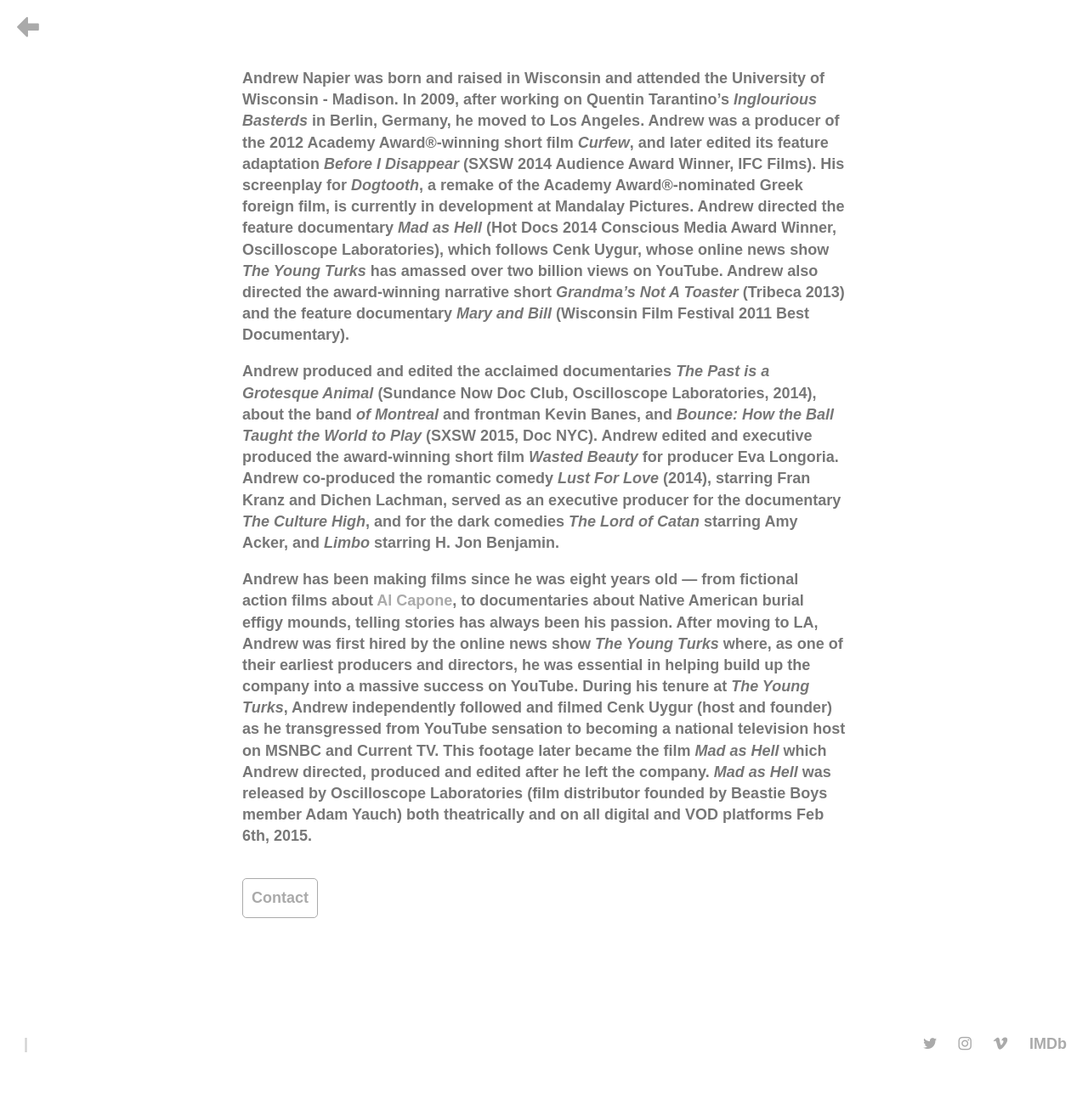
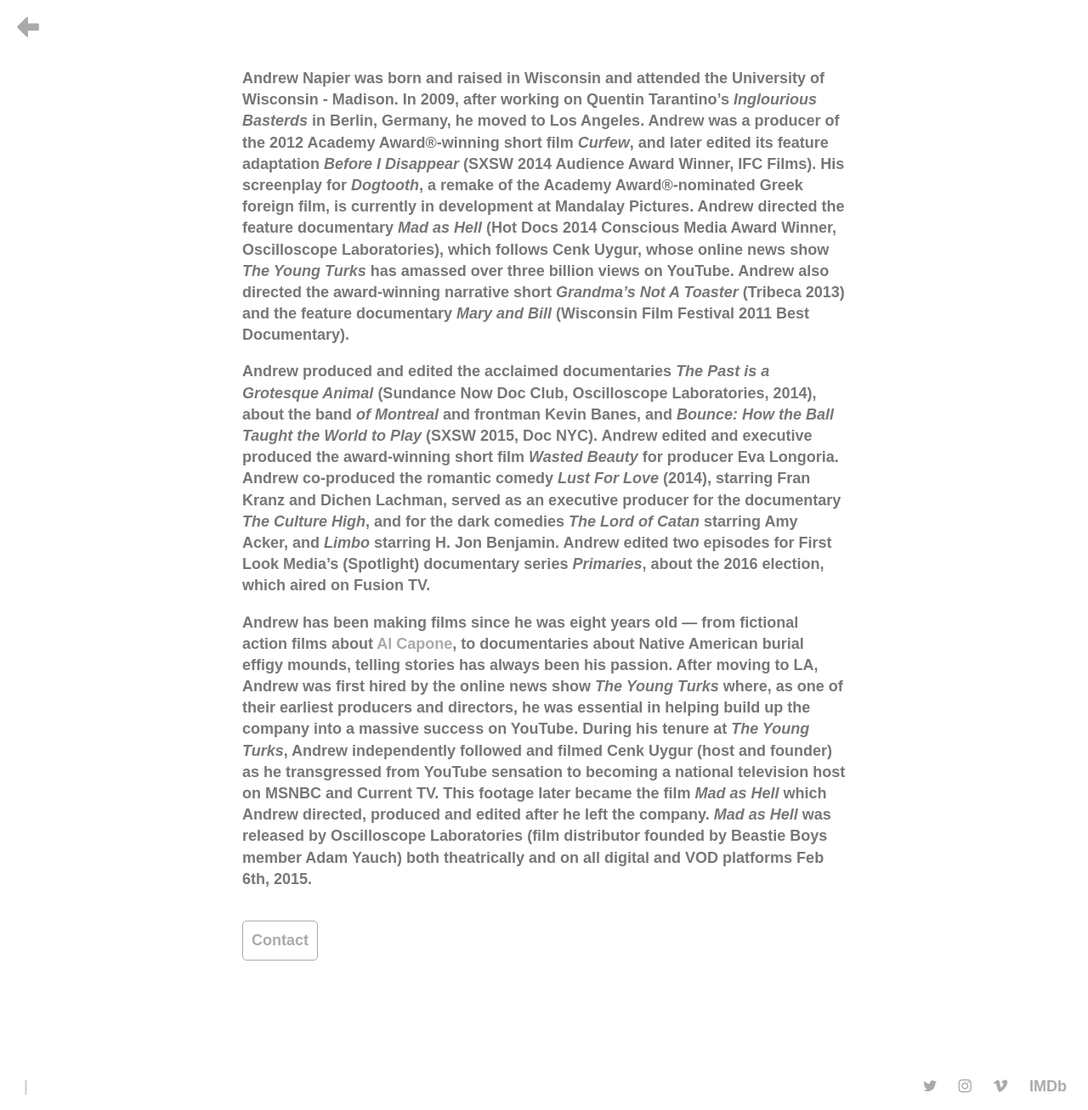
Before and after one commit to sandcastleco/andrew-napier, a Jekyll site: the page built from about/index.md, in a window 1280 px wide. Shown: the whole page at 85% size. Built offline with Jekyll 4.4.1, drawn with Linux system fonts in a browser that asks for light colours; nearby versions of some CDN libraries; comment, search, counter and statistics services are not loaded; before the commit the page ends 1257 px from its top, so only the background shows below that.

Commit message:
update about page

```diff
--- a/about/index.md
+++ b/about/index.md
@@ -3,9 +3,9 @@
 title: About
 ---
 
-Andrew Napier was born and raised in Wisconsin and attended the University of Wisconsin - Madison. In 2009, after working on Quentin Tarantino’s *Inglourious Basterds* in Berlin, Germany, he moved to Los Angeles. Andrew was a producer of the 2012 Academy Award®-winning short film *Curfew*, and later edited its feature adaptation *Before I Disappear* (SXSW 2014 Audience Award Winner, IFC Films). His screenplay for *Dogtooth*, a remake of the Academy Award®-nominated Greek foreign film, is currently in development at Mandalay Pictures. Andrew directed the feature documentary *Mad as Hell* (Hot Docs 2014 Conscious Media Award Winner, Oscilloscope Laboratories), which follows Cenk Uygur, whose online news show *The Young Turks* has amassed over two billion views on YouTube. Andrew also directed the award-winning narrative short *Grandma’s Not A Toaster* (Tribeca 2013) and the feature documentary *Mary and Bill* (Wisconsin Film Festival 2011 Best Documentary).
+Andrew Napier was born and raised in Wisconsin and attended the University of Wisconsin - Madison. In 2009, after working on Quentin Tarantino’s *Inglourious Basterds* in Berlin, Germany, he moved to Los Angeles. Andrew was a producer of the 2012 Academy Award®-winning short film *Curfew*, and later edited its feature adaptation *Before I Disappear* (SXSW 2014 Audience Award Winner, IFC Films). His screenplay for *Dogtooth*, a remake of the Academy Award®-nominated Greek foreign film, is currently in development at Mandalay Pictures. Andrew directed the feature documentary *Mad as Hell* (Hot Docs 2014 Conscious Media Award Winner, Oscilloscope Laboratories), which follows Cenk Uygur, whose online news show *The Young Turks* has amassed over three billion views on YouTube. Andrew also directed the award-winning narrative short *Grandma’s Not A Toaster* (Tribeca 2013) and the feature documentary *Mary and Bill* (Wisconsin Film Festival 2011 Best Documentary).
 
-Andrew produced and edited the acclaimed documentaries *The Past is a Grotesque Animal* (Sundance Now Doc Club, Oscilloscope Laboratories, 2014), about the band *of Montreal* and frontman Kevin Banes, and *Bounce: How the Ball Taught the World to Play* (SXSW 2015, Doc NYC). Andrew edited and executive produced the award-winning short film *Wasted Beauty* for producer Eva Longoria. Andrew co-produced the romantic comedy *Lust For Love* (2014), starring Fran Kranz and Dichen Lachman, served as an executive producer for the documentary *The Culture High*, and for the dark comedies *The Lord of Catan* starring Amy Acker, and *Limbo* starring H. Jon Benjamin.
+Andrew produced and edited the acclaimed documentaries *The Past is a Grotesque Animal* (Sundance Now Doc Club, Oscilloscope Laboratories, 2014), about the band *of Montreal* and frontman Kevin Banes, and *Bounce: How the Ball Taught the World to Play* (SXSW 2015, Doc NYC). Andrew edited and executive produced the award-winning short film *Wasted Beauty* for producer Eva Longoria. Andrew co-produced the romantic comedy *Lust For Love* (2014), starring Fran Kranz and Dichen Lachman, served as an executive producer for the documentary *The Culture High*, and for the dark comedies *The Lord of Catan* starring Amy Acker, and *Limbo* starring H. Jon Benjamin. Andrew edited two episodes for First Look Media’s (Spotlight) documentary series *Primaries*, about the 2016 election, which aired on Fusion TV.
 
 Andrew has been making films since he was eight years old — from fictional action films about <a class="alt-link" href="/cutting-room-floor">Al Capone</a>, to documentaries about Native American burial effigy mounds, telling stories has always been his passion. After moving to LA, Andrew was first hired by the online news show *The Young Turks* where, as one of their earliest producers and directors, he was essential in helping build up the company into a massive success on YouTube. During his tenure at *The Young Turks*, Andrew independently followed and filmed Cenk Uygur (host and founder) as he transgressed from YouTube sensation to becoming a national television host on MSNBC and Current TV. This footage later became the film *Mad as Hell* which Andrew directed, produced and edited after he left the company. *Mad as Hell* was released by Oscilloscope Laboratories (film distributor founded by Beastie Boys member Adam Yauch) both theatrically and on all digital and VOD platforms Feb 6th, 2015.
 
```
